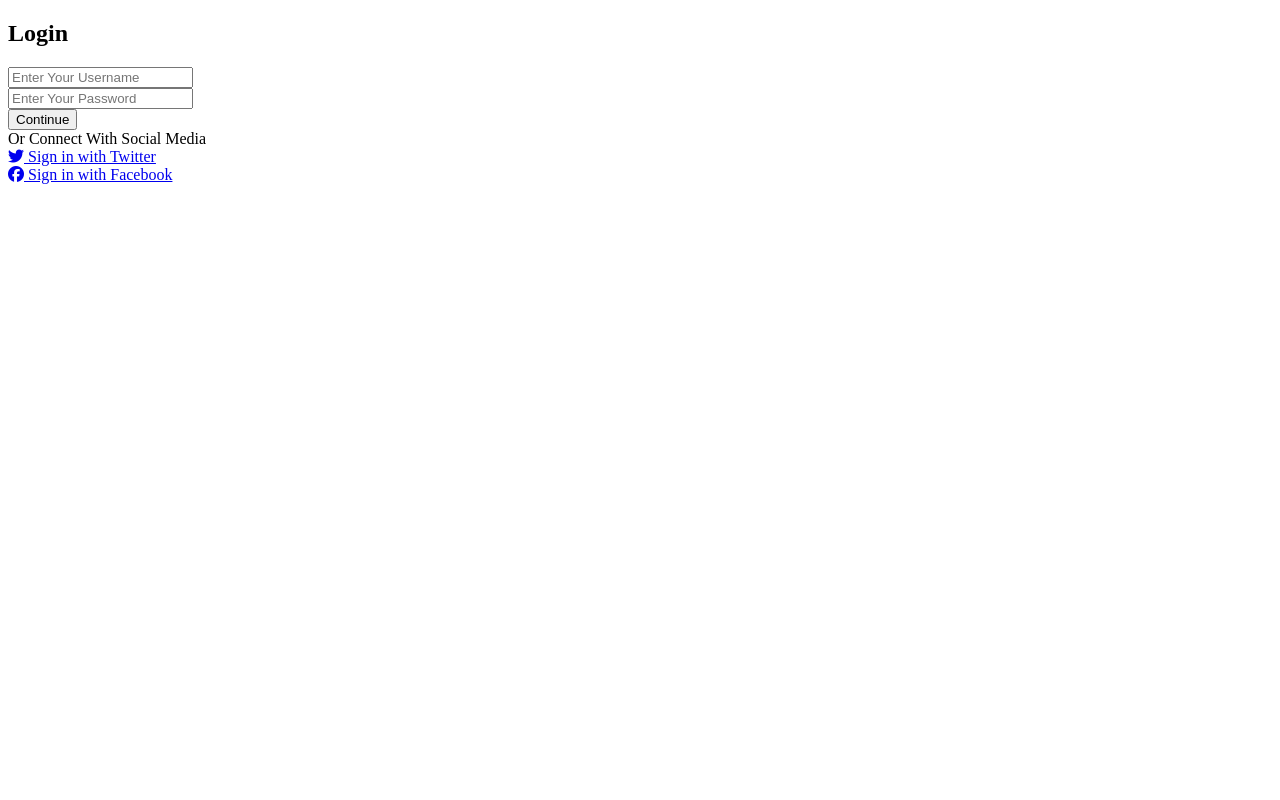
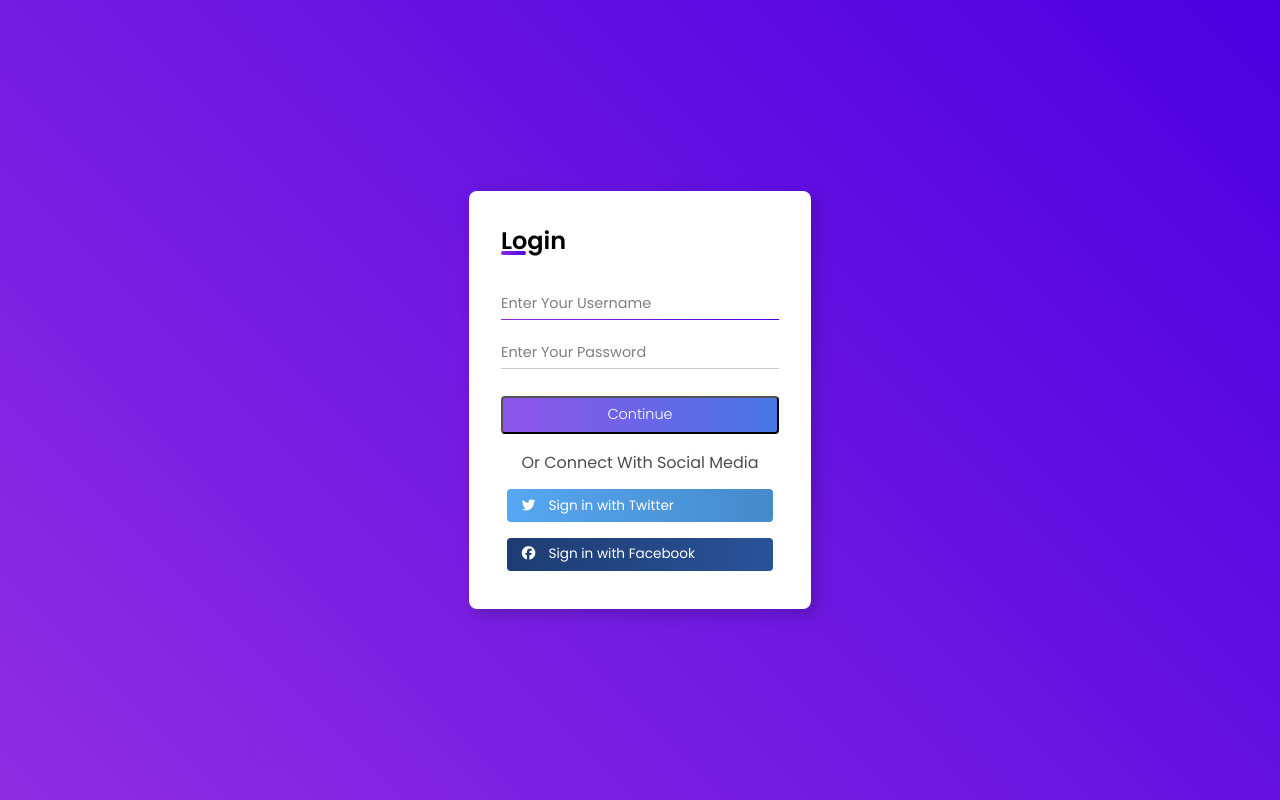
Before and after one commit to luanheider/login-form, a plain HTML site: page index.html in a window 1280 px wide. Drawn offline with Linux system fonts and the light colour scheme.

Commit message:
finishing CSS

```diff
--- a/css/style.css
+++ b/css/style.css
@@ -0,0 +1,160 @@
+@charset "UTF-8";
+@import url('https://fonts.googleapis.com/css2?family=Poppins:wght@100;200;300;400;500;600;700&display=swap');
+
+* {
+    margin: 0;
+    padding: 0;
+    box-sizing: border-box;
+    font-family: "Poppins", sans-serif;
+}
+
+body {
+    background: linear-gradient(45deg,#8e2de2, #4a00e0);
+    background-repeat: no-repeat;
+    min-height: 100vh;
+    display: flex;
+    justify-content: center;
+    align-items: center;
+}
+
+main.container {
+    background: white;
+    max-width: 350px;
+    min-height: 40vh;
+    padding: 2rem;
+    box-shadow: 5px 5px 15px rgba(0, 0, 0, 0.2);
+    border-radius: 8px;
+}
+
+main.container h2 {
+    font-weight: 600;
+    margin-bottom: 2rem;
+    position: relative;
+}
+
+main.container h2::before {
+    content: '';
+    height: 4px;
+    width: 25px;
+    background: linear-gradient(45deg,#8e2de2, #4a00e0);
+
+    position: absolute;
+    bottom: 3px;
+    left: 0;
+    border-radius: 8px;
+}
+
+.input-field {
+    position: relative;
+}
+
+.input-field input {
+    outline: none;
+    font-size: 0.9rem;
+    color: rgba(0, 0, 0, 0.7);
+
+    border: none;
+}
+
+.input-field input::placeholder {
+    color: rgba(0, 0, 0, 0.5);
+}
+
+/* finalizando underline input */
+form .input-field:first-child {
+    margin-bottom: 1.5rem;
+}
+
+.input-field .underline::before {
+    content: '';
+    position: absolute;
+    height: 1px;
+    width: 100%;
+    background: rgba(0, 0, 0, 0.2);
+    bottom: -5px;
+    left: 0;
+}
+
+.input-field .underline::after {
+    content: '';
+    position: absolute;
+    height: 1px;
+    width: 100%;
+    background: rgba(0, 0, 0, 0.2);
+    bottom: -5px;
+    left: 0;
+
+    background: linear-gradient(45deg,#8e2de2, #4a00e0);
+    /*off background...*/
+    transform: scaleX(0);
+    transition: all .3s ease-in-out;
+
+    /* mudando transição letf to right */
+    transform-origin: left
+}
+
+.input-field input:focus ~ .underline::after {
+    transform: scaleX(1);
+}
+
+
+form input[type="submit"] {
+    margin-top: 2rem;
+    padding: 0.4rem;
+    background: linear-gradient(to left, #4776E6, #8e54e9);
+    cursor: pointer;
+    color: white;
+    font-weight: 300;
+    font-size: 0.9rem;
+    border-radius: 4px;
+    transition: all 0.3s ease;
+}
+/* para largura do bottom */
+form {
+    display: flex;
+    flex-direction: column;
+}
+
+form input[type="submit"]:hover {
+    letter-spacing: 0.5px;
+    background: linear-gradient(to right, #4776E6, #8e54e9);
+}
+
+.footer {
+    display: flex;
+    flex-direction: column;
+    margin-top: 1rem;
+}
+
+.footer span {
+    color: rgba(0, 0, 0, 0.7);
+    text-align: center;
+}
+
+.footer .social-field.twitter {
+    background: linear-gradient(to right, #56a7f2, #468aca);
+    margin-top: 0.5rem;
+}
+
+.footer .social-field.facebook {
+    background: linear-gradient(to right, #1e3c72, #2a5298);
+    margin-top: 1rem;
+}
+
+.footer .social-field {
+    padding: 0.4rem;
+    border-radius: 4px;
+    font-size: 0.85rem;
+    width: 100%;
+    cursor: pointer;
+}
+
+.footer .social-field a {
+    text-decoration: none;
+    color: white;
+}
+
+.footer .social-field a i {
+    margin: 0 0.5rem;
+    width: 15px;
+}
--- a/index.html
+++ b/index.html
@@ -13,11 +13,11 @@
          <h2>Login</h2>
          <form>
             <div class="input-field">
-                <input type="text" name="username" id="username" placeholder="Enter Your Username">
+                <input autocomplete="off" autofocus type="text" name="username" id="username" placeholder="Enter Your Username">
                 <div class="underline"></div>
             </div>
             <div class="input-field">
-                <input type="password" name="password" id="password" placeholder="Enter Your Password">
+                <input autocomplete="off" type="password" name="password" id="password" placeholder="Enter Your Password">
                 <div class="underline"></div>
             </div>
 
@@ -26,14 +26,14 @@
 
          <div class="footer">
              <span>Or Connect With Social Media</span>
-             <div class="social-fields">
-                 <div class="social-field-twitter">
+             <div class="social-field">
+                 <div class="social-field twitter">
                      <a href="#">
                         <i class="fab fa-twitter"></i>
                         Sign in with Twitter
                      </a>
                  </div>
-                 <div class="social-field-facebook">
+                 <div class="social-field facebook">
                      <a href="#">
                          <i class="fab fa-facebook"></i>
                          Sign in with Facebook
```
